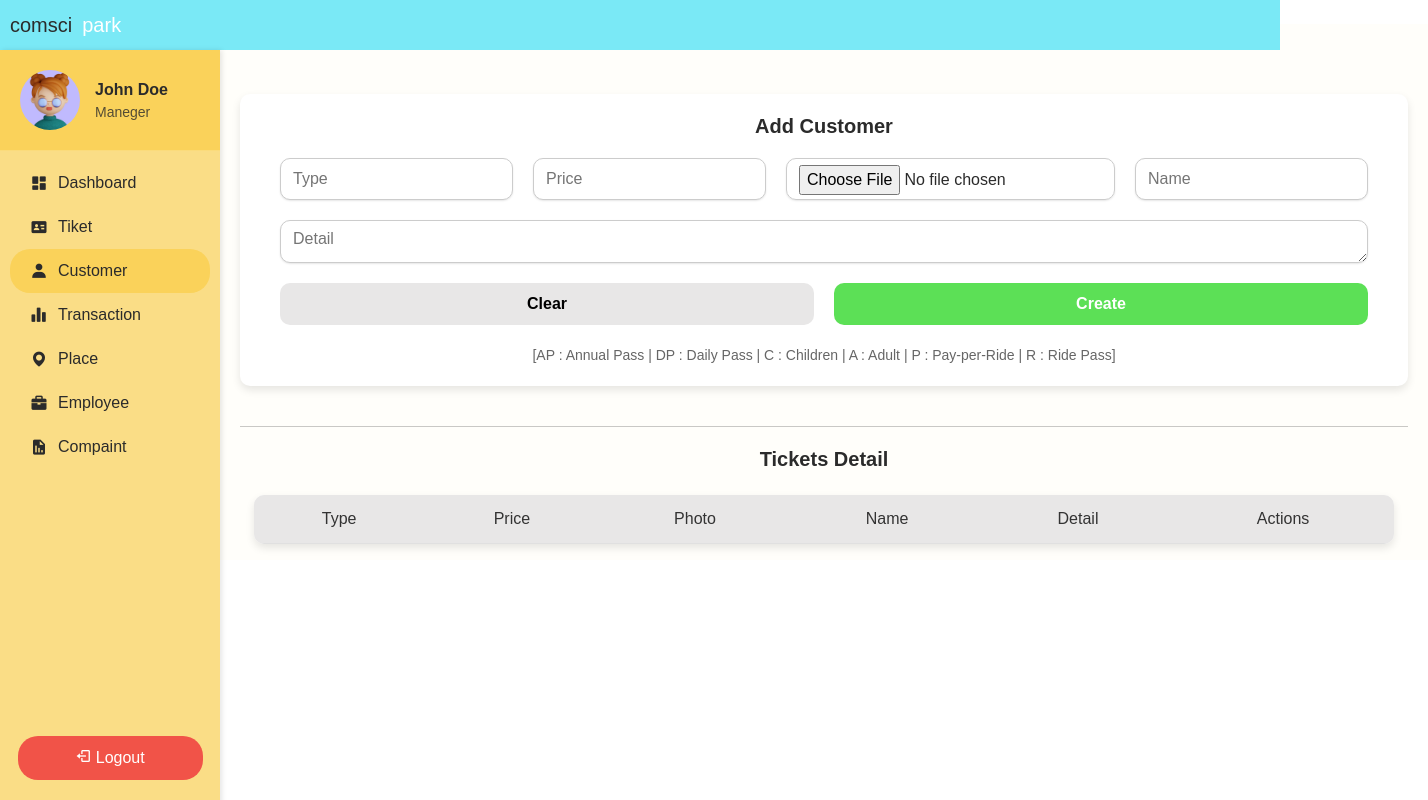
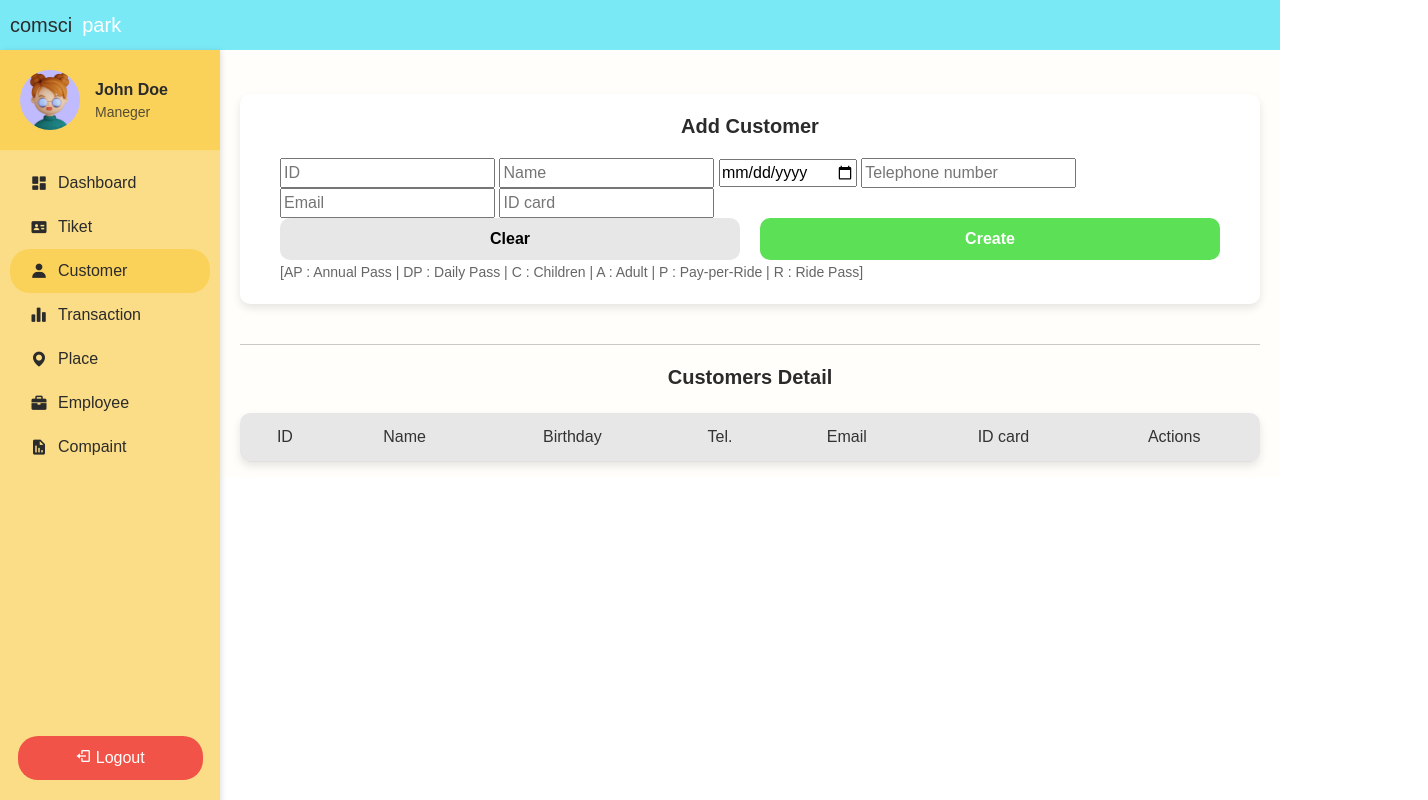
Before and after one commit to JSathita/DBproj01, a website: page public/customer.html in a window 1280 px wide. Shown: the whole page, 1428 px wide, since content can reach past the window. Drawn offline with nearby package versions, Linux system fonts and the light colour scheme.

Commit message:
Update customer.html

```diff
--- a/public/customer.html
+++ b/public/customer.html
@@ -12,15 +12,16 @@
     <!-- link template -->
     <div id="nav-placeholder"></div>
     <content>
-        <!-- Ticket Creation Form -->
+        <!-- Customer Creation Form -->
         <div class="container-tiket">
             <h2 style="font-size: 20px; font-weight: bold;">Add Customer</h2>
-            <form id="create-ticket-form">
-                <input class="T_type" type="text" id="ticket-type" placeholder="Type" required>
-                <input class="T_price" type="number" id="ticket-price" placeholder="Price" required>
-                <input class="T_photo" type="file" id="ticket-photo" placeholder="Photo URL" required>
-                <input class="T_name" type="text" id="ticket-name" placeholder="Name" required>
-                <textarea class="T_detail" id="ticket-detail" placeholder="Detail" required></textarea>
+            <form id="create-customer-form">
+                <input class="C_id" type="text" id="customer-id" placeholder="ID" required>
+                <input class="C_name" type="text" id="customer-name" placeholder="Name" required>
+                <input class="C_dateofbirth" type="date" id="customer-dateofbirth" placeholder="Date of birth" required>
+                <input class="C_phone" type="text" id="customer-phone" placeholder="Telephone number" required>
+                <input class="C_email" type="email" id="customer-email" placeholder="Email" required>
+                <input class="C_idcard" type="text" id="customer-idcard" placeholder="ID card" required>
                 <div class="button-form">
                     <button class="button_clear" type="button">Clear</button>
                     <button class="button_create" type="submit">Create</button>
@@ -32,33 +33,33 @@
         <!-- เส้น -->
         <hr class="style1" style="margin-top: 40px;">
 
-        <!-- Tickets Table -->
-        <h2 style="margin-top: 20px; font-size: 20px; font-weight: bold; text-align: center;">Tickets Detail</h2>
+        <!-- Customers Table -->
+        <h2 style="margin-top: 20px; font-size: 20px; font-weight: bold; text-align: center;">Customers Detail</h2>
         <div class="container mt-4" style="padding: 0;">
             <table class="table">
                 <thead>
                     <tr>
-                        <th>Type</th>
-                        <th>Price</th>
-                        <th>Photo</th>
+                        <th>ID</th>
                         <th>Name</th>
-                        <th>Detail</th>
+                        <th>Birthday</th>
+                        <th>Tel.</th>
+                        <th>Email</th>
+                        <th>ID card</th>
                         <th>Actions</th>
                     </tr>
                 </thead>
-                <tbody id="tickets-table-body">
+                <tbody id="customers-table-body">
                     <!-- Dynamic rows will go here -->
                 </tbody>
             </table>
         </div>
 
-        <!-- Update Ticket Modal -->
+        <!-- Update Customer Modal -->
         <div id="updateForm" class="modal">
             <div class="modal-content">
                 <span class="close" onclick="closeUpdateForm()">&times;</span>
-                <h2 style="margin-bottom: 10px; font-size: 20px; font-weight: bold; margin-top: 10px;">Update Ticket</h2>
-                <form id="updateTicketForm">
-                    <!-- <img class="img" src="" alt="Selected Photo" style="width: 100px; height: 100px; margin-bottom: 10px;"> -->
+                <h2 style="margin-bottom: 10px; font-size: 20px; font-weight: bold; margin-top: 10px;">Edit Information</h2>
+                <form id="updateCustomerForm">
                     <label for="name">Name :</label>
                     <input type="text" id="updateName">
                     <label for="type">Type :</label>
```
